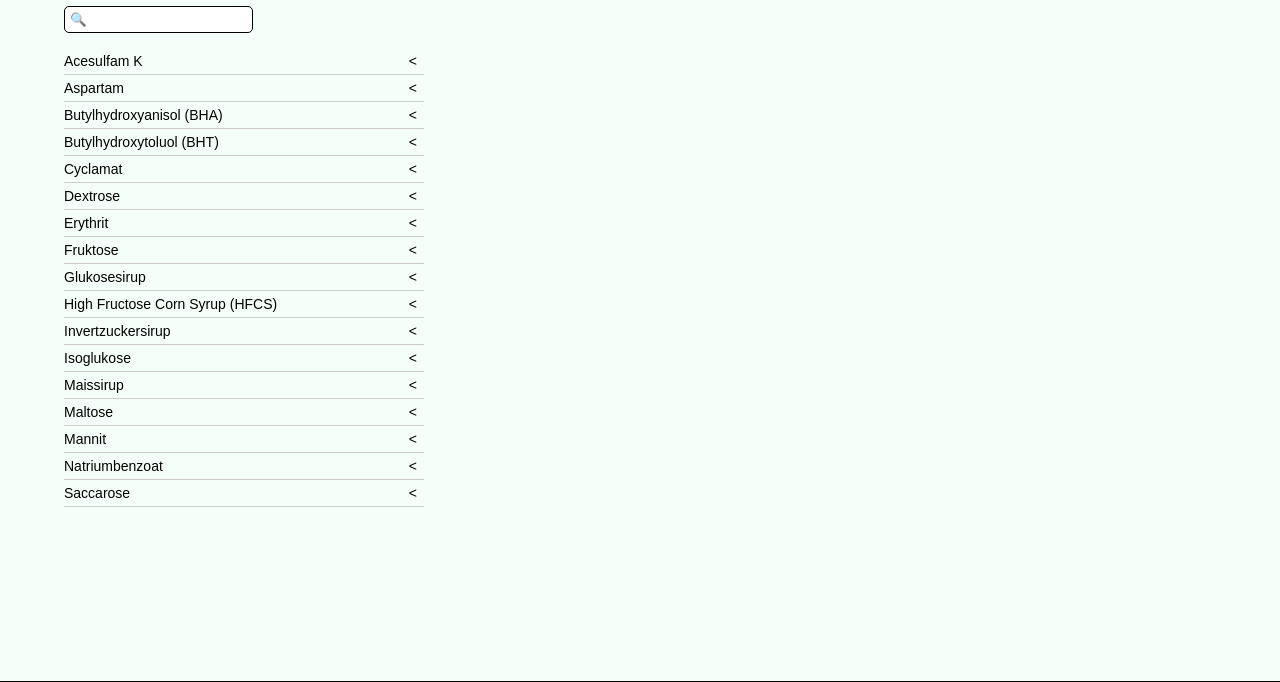
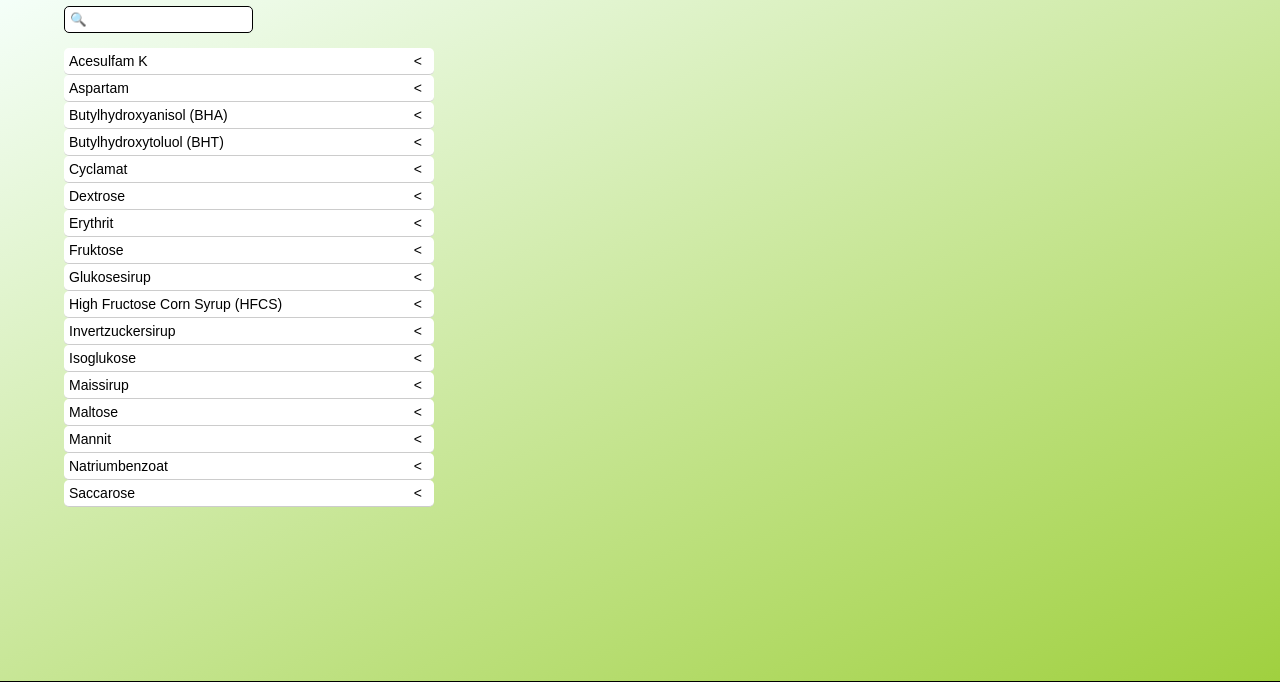
Before and after one commit to Miyukiana/Matters-App-Design-K, a plain HTML site: page index.html in a window 1280 px wide. Shown: the part 65-747 px from the top of the page. Drawn offline with Linux system fonts and the light colour scheme; a script that the page names is missing.

Commit message:
final design

```diff
--- a/index.html
+++ b/index.html
@@ -22,23 +22,23 @@
       <input type="text" id="extra" placeholder="🔍">
     </div>
     <ul>
-  <li><button>Acesulfam K</button></li>
-  <li><button>Aspartam</button></li>
-  <li><button>Butylhydroxyanisol (BHA)</button></li>
-  <li><button>Butylhydroxytoluol (BHT)</button></li>
-  <li><button>Cyclamat</button></li>
-  <li><button>Dextrose</button></li>
-  <li><button>Erythrit</button></li>
-  <li><button>Fruktose</button></li>
-  <li><button>Glukosesirup</button></li>
-  <li><button>High Fructose Corn Syrup (HFCS)</button></li>
-  <li><button>Invertzuckersirup</button></li>
-  <li><button>Isoglukose</button></li>
-  <li><button>Maissirup</button></li>
-  <li><button>Maltose</button></li>
-  <li><button>Mannit</button></li>
-  <li><button>Natriumbenzoat</button></li>
-  <li><button>Saccarose</button></li>
+ <li>Acesulfam K</li>
+<li>Aspartam</li>
+<li>Butylhydroxyanisol (BHA)</li>
+<li>Butylhydroxytoluol (BHT)</li>
+<li>Cyclamat</li>
+<li>Dextrose</li>
+<li>Erythrit</li>
+<li>Fruktose</li>
+<li>Glukosesirup</li>
+<li>High Fructose Corn Syrup (HFCS)</li>
+<li>Invertzuckersirup</li>
+<li>Isoglukose</li>
+<li>Maissirup</li>
+<li>Maltose</li>
+<li>Mannit</li>
+<li>Natriumbenzoat</li>
+<li>Saccarose</li>
 </ul>
 
   </div>
--- a/style.css
+++ b/style.css
@@ -23,10 +23,14 @@ li{
      display: flex;
       justify-content: space-between;
       align-items: center;
-      padding: 5px 0;
       border-bottom: 1px solid #ccc;
       width: 90%;
+      padding: 5px;
       cursor: pointer;
+      font-size: 14px;
+      background-color: white;
+      border-radius: 5px;
+
 }
 li::after {
       content: "<";
@@ -34,18 +38,7 @@ li::after {
       font-size: 14px;
       padding: 0 7px;
 }
-button:hover button:active{
-    background-color: yellowgreen;
-    color: white;
-}
-button{
-    color: black;
-    font-size: 14px;
-    border: none;
-    background-color: mintcream;
-    border-radius: none;
-    padding: 0;
-}
+
 body {
     overflow: hidden;
 }
@@ -106,8 +99,10 @@ img:hover, .img:active {
     height: calc(100dvh - 110px);
     margin: 0;
     justify-content: space-between;
-    background-color: mintcream;
-    padding: 0 10% 0 5%;
+  background: linear-gradient(to top left, yellowgreen, mintcream);
+
+
+ padding: 0 10% 0 5%;
 }
 #down {
     border: solid 0.5px black;
```
